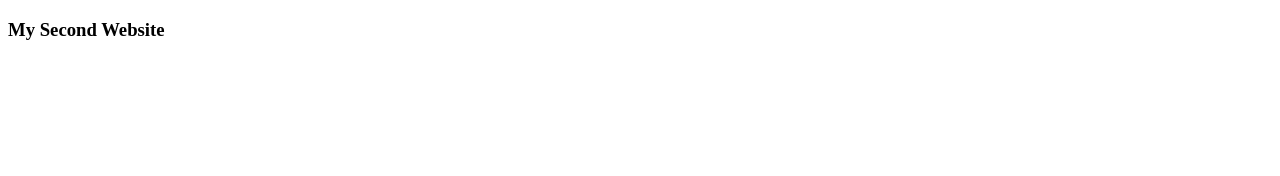
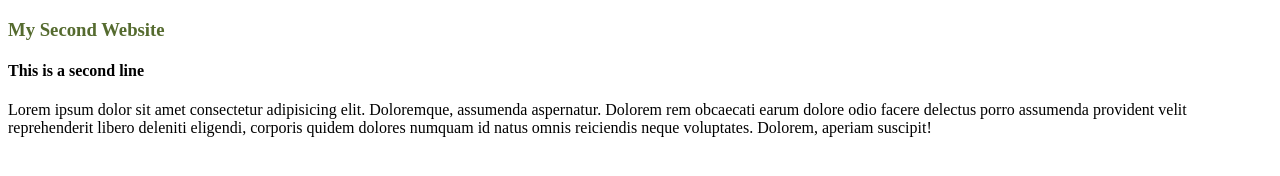
Before and after one commit to NasirUddinAhmed/demo-second-repo, a plain HTML site: page index.html in a window 1280 px wide. Drawn offline with Linux system fonts and the light colour scheme.

Commit message:
second line added

```diff
--- a/index.html
+++ b/index.html
@@ -5,8 +5,17 @@
     <meta http-equiv="X-UA-Compatible" content="IE=edge" />
     <meta name="viewport" content="width=device-width, initial-scale=1.0" />
     <title>My Second Repo</title>
+    <link rel="stylesheet" href="style.css" />
   </head>
   <body>
     <h3>My Second Website</h3>
+    <h4>This is a second line</h4>
+    <p>
+      Lorem ipsum dolor sit amet consectetur adipisicing elit. Doloremque,
+      assumenda aspernatur. Dolorem rem obcaecati earum dolore odio facere
+      delectus porro assumenda provident velit reprehenderit libero deleniti
+      eligendi, corporis quidem dolores numquam id natus omnis reiciendis neque
+      voluptates. Dolorem, aperiam suscipit!
+    </p>
   </body>
 </html>
--- /dev/null
+++ b/style.css
@@ -0,0 +1,3 @@
+h3 {
+  color: darkolivegreen;
+}
```
